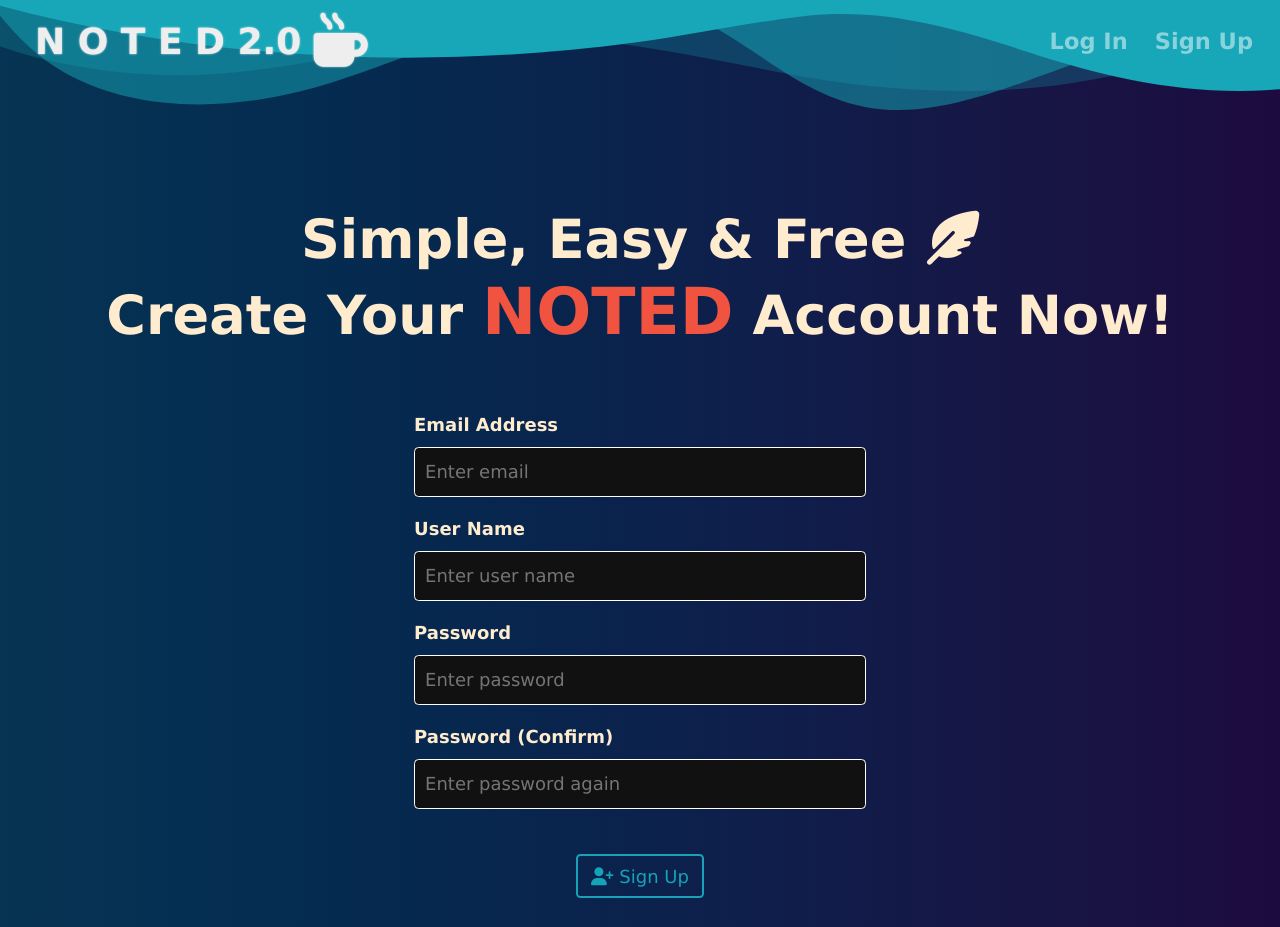
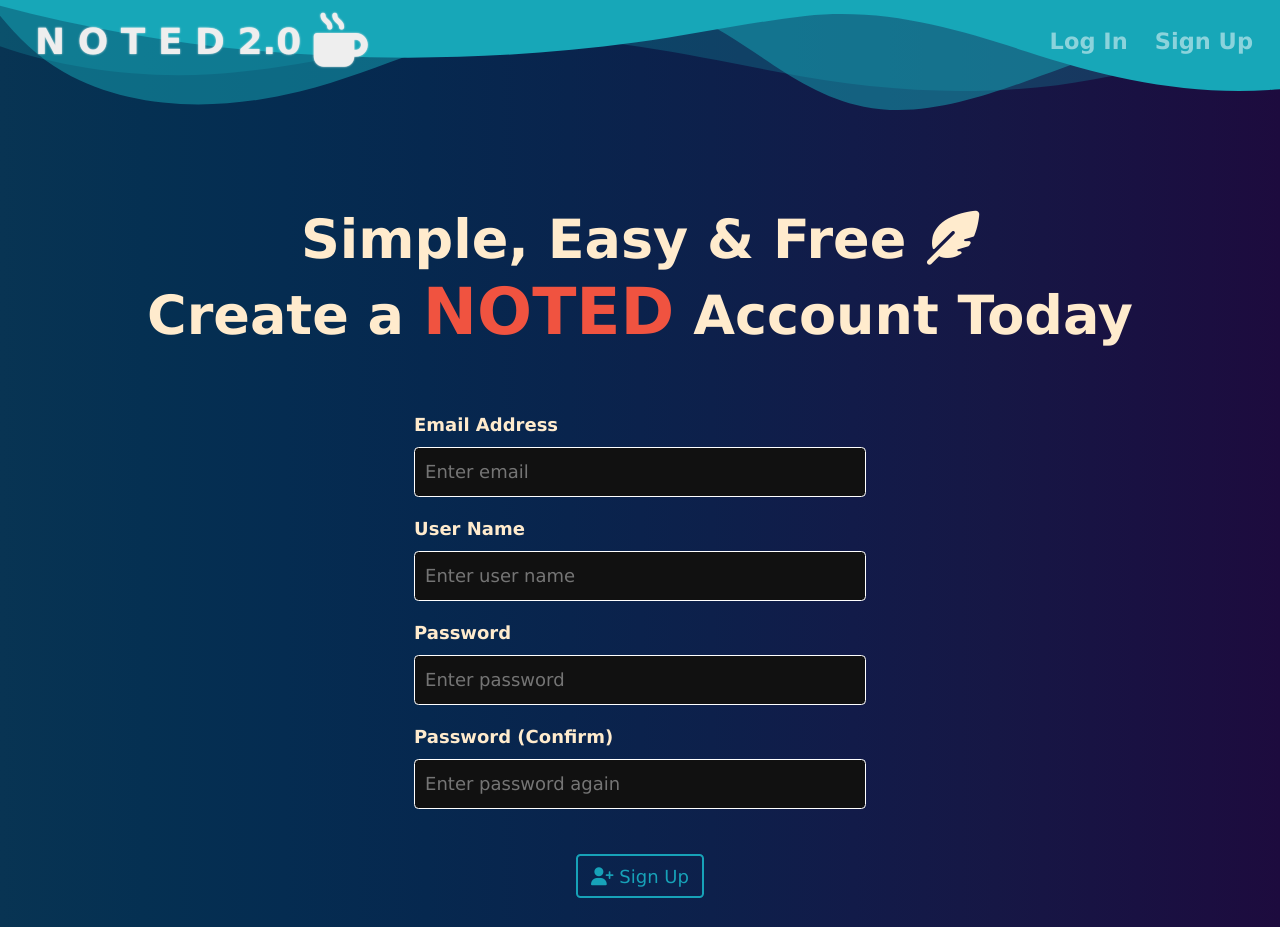
Before and after one commit to Jake079/Full-Stack-Test-App, a Flask app: page /sign-up in a window 1280 px wide. Shown: the top 927 px of the page. Run offline with Flask 3, Linux system fonts and the light colour scheme; some libraries are stand-ins or nearby versions.

Commit message:
Small Tweak

```diff
--- a/Website/Templates/sign_up.html
+++ b/Website/Templates/sign_up.html
@@ -5,7 +5,7 @@
 {% endblock%}
 
 {% block content%}
-<h1 class="login">Simple, Easy & Free <i class="fa-solid fa-feather-pointed"></i></br>Create Your <span class="high_light">NOTED</span> Account Now!</h1>
+<h1 class="login">Simple, Easy & Free <i class="fa-solid fa-feather-pointed"></i></br>Create a <span class="high_light">NOTED</span> Account Today</h1>
 <div class="sign_in_form">
     <form method="POST">
         <div class="form-group">
```
